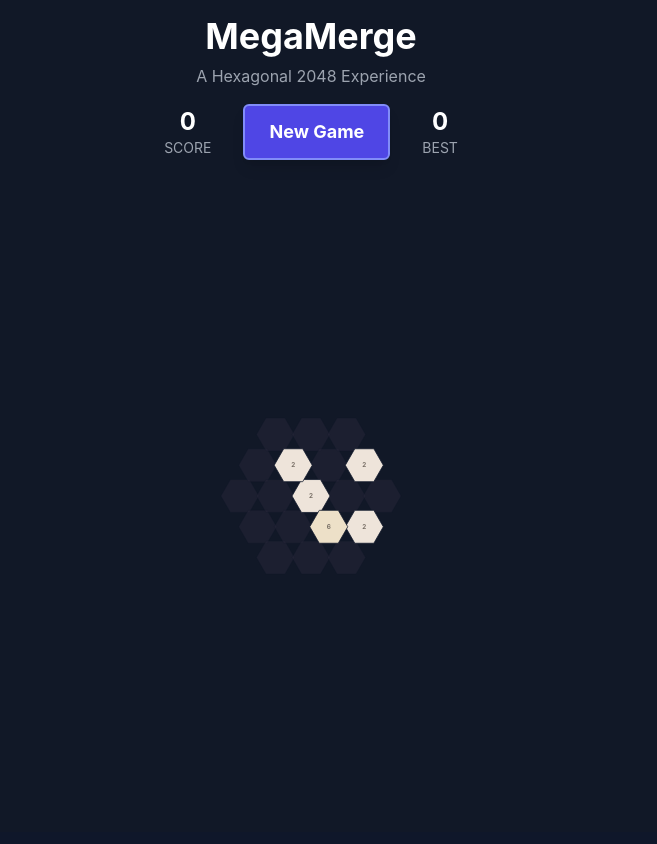
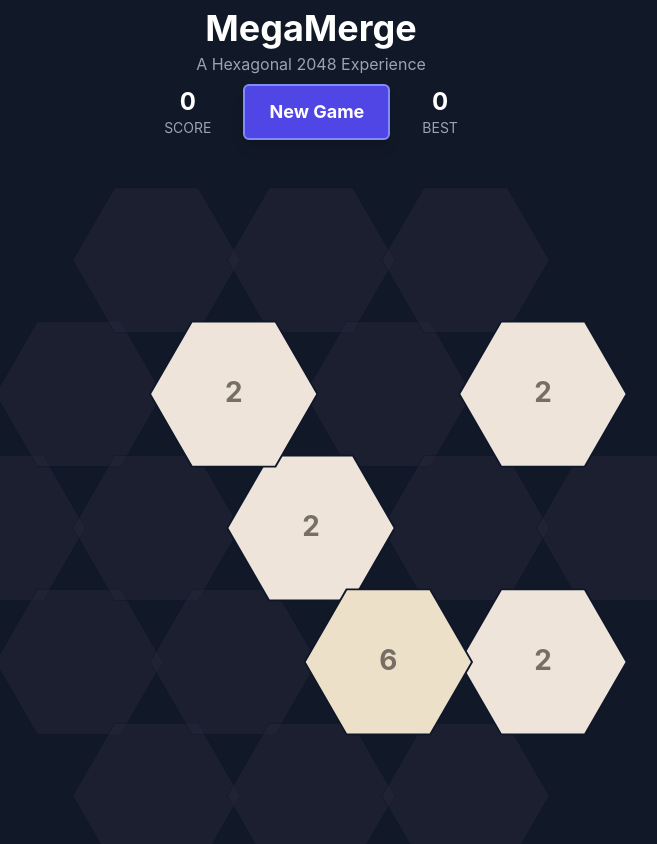
Before and after one commit to Mrenjoy8/chenguilions, a React (Vite) app in the folder megamerge/: page / in a window 1280 px wide. Shown: the top 844 px of the page, without its empty margins (329-986 px from the left). Built offline with nearby package versions, Linux system fonts and the light colour scheme.

Commit message:
adjust grid size for better visual

```diff
--- a/megamerge/src/App.tsx
+++ b/megamerge/src/App.tsx
@@ -6,13 +6,13 @@ function App() {
   const { score, bestScore, resetGame } = useGameStore();
 
   return (
-    <div className="min-h-screen bg-gray-900 text-white flex flex-col items-center p-4">
-      <header className="mb-4">
-        <h1 className="text-4xl font-bold text-center mb-2">MegaMerge</h1>
+    <div className="min-h-screen bg-gray-900 text-white flex flex-col items-center p-2">
+      <header className="mb-2">
+        <h1 className="text-4xl font-bold text-center mb-1">MegaMerge</h1>
         <p className="text-gray-400 text-center">A Hexagonal 2048 Experience</p>
       </header>
 
-      <div className="flex justify-center items-center mb-4 gap-8">
+      <div className="flex justify-center items-center mb-2 gap-8">
         <div className="text-center">
           <div className="text-2xl font-bold">{score}</div>
           <div className="text-sm text-gray-400">SCORE</div>
--- a/megamerge/src/components/HexGrid.tsx
+++ b/megamerge/src/components/HexGrid.tsx
@@ -124,9 +124,10 @@ const HexGrid: React.FC = () => {
   const [viewportSize, setViewportSize] = useState({ width: 0, height: 0 });
 
   // Calculate grid sizing
-  const scaleFactor = 2.0; // Increased from 1.2 to make the grid larger
-  const gridWidth = HEX_SIZE * 16 * scaleFactor;
-  const gridHeight = HEX_SIZE * 16 * scaleFactor;
+  const scaleFactor = 1.0; // Reduced to make hexagons appear larger relative to viewBox
+  const baseHexSize = 50; // Fixed base size for consistent viewBox calculation
+  const gridWidth = baseHexSize * 16 * scaleFactor;
+  const gridHeight = baseHexSize * 16 * scaleFactor;
   const svgViewBox = `-${gridWidth / 2} -${gridHeight / 2} ${gridWidth} ${gridHeight}`;
 
   // Handle viewport resizing
@@ -200,9 +201,9 @@ const HexGrid: React.FC = () => {
     <div className="flex flex-col items-center justify-center w-full h-full">
       <div
         ref={containerRef}
-        className="relative touch-none w-full max-w-4xl aspect-square flex items-center justify-center p-4"
+        className="relative touch-none w-full max-w-5xl aspect-square flex items-center justify-center p-2"
         style={{
-          height: 'min(80vh, 80vw)',
+          height: 'min(95vh, 95vw)',
           margin: '0 auto'
         }}
       >
--- a/megamerge/src/core/constants.ts
+++ b/megamerge/src/core/constants.ts
@@ -9,8 +9,8 @@ export const TOTAL_TILES = 37; // Total number of tiles in a 5-wide hex grid
 /**
  * Visual configurations
  */
-export const HEX_SIZE = 50; // Size of hex tiles in pixels
-export const HEX_SPACING = 4; // Space between hex tiles in pixels
+export const HEX_SIZE = 90; // Size of hex tiles in pixels (increased from 50)
+export const HEX_SPACING = 6; // Space between hex tiles in pixels (increased from 4)
 
 /**
  * Game progression values
```
